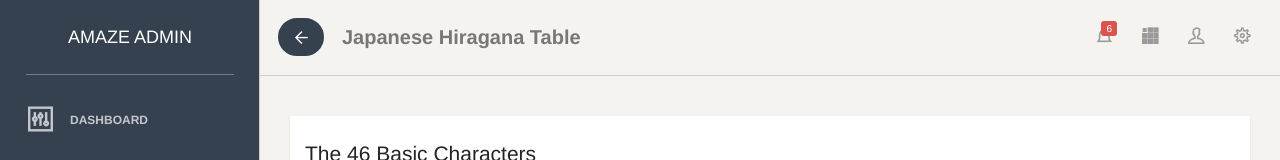
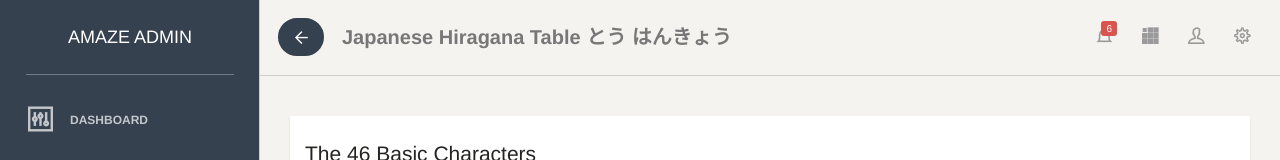
Before and after one commit to Make-us-dream/a-website-04, a plain HTML site: page sample-pages/new-page.html in a window 1280 px wide. Shown: the top 160 px of the page. Drawn offline with Linux system fonts and the light colour scheme; a web font is replaced by a local one.

Commit message:
Update new-page.html

```diff
--- a/sample-pages/new-page.html
+++ b/sample-pages/new-page.html
@@ -187,7 +187,7 @@
                             <span class="icon-bar"></span>
                             <span class="icon-bar"></span>
                         </button>
-                        <a class="navbar-brand" href="#"> Japanese Hiragana Table </a>
+                        <a class="navbar-brand" href="#"> Japanese Hiragana Table とう はんきょう </a>
                     </div>
                     <div class="collapse navbar-collapse">
                         <ul class="nav navbar-nav navbar-right">
```
